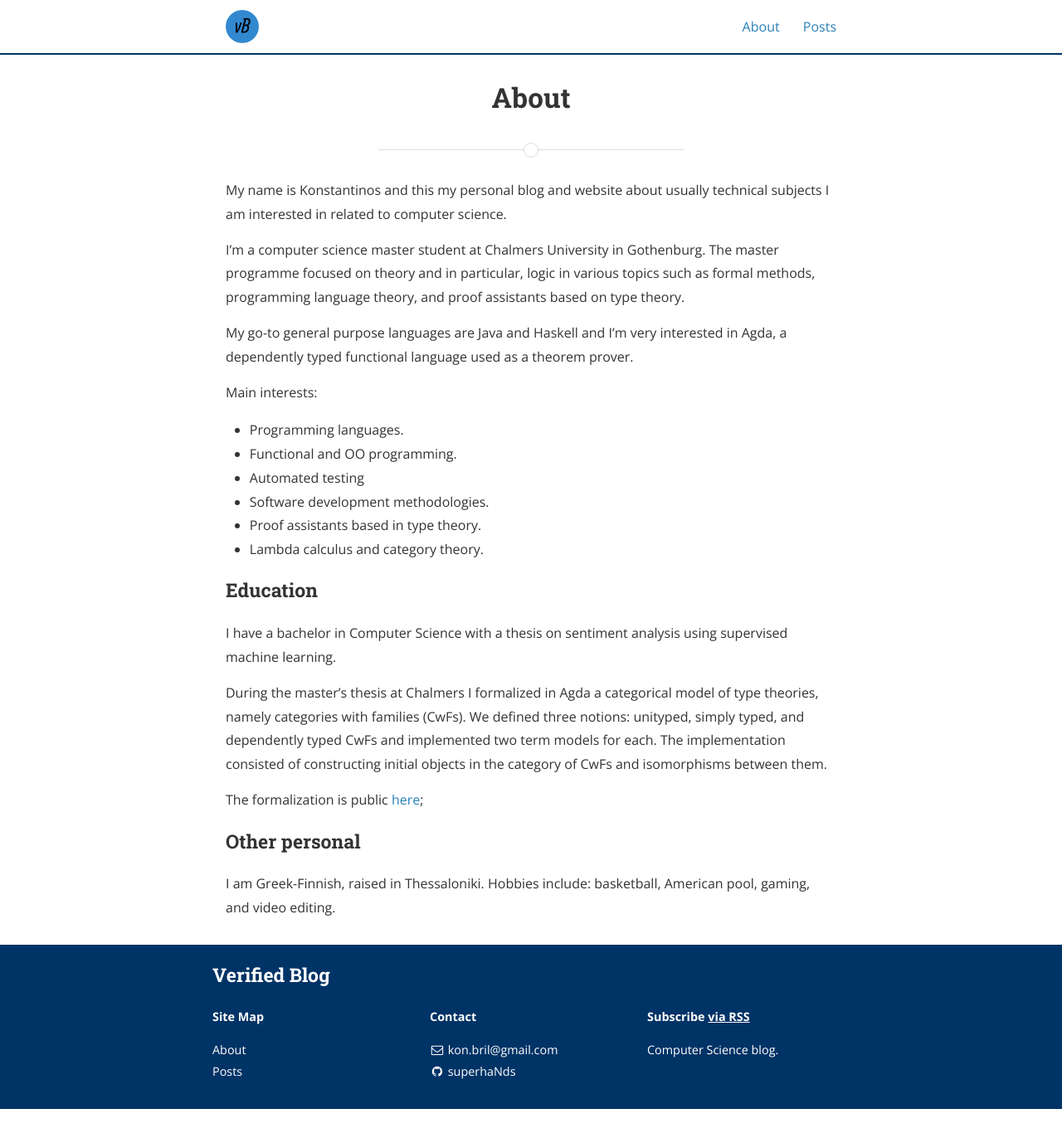
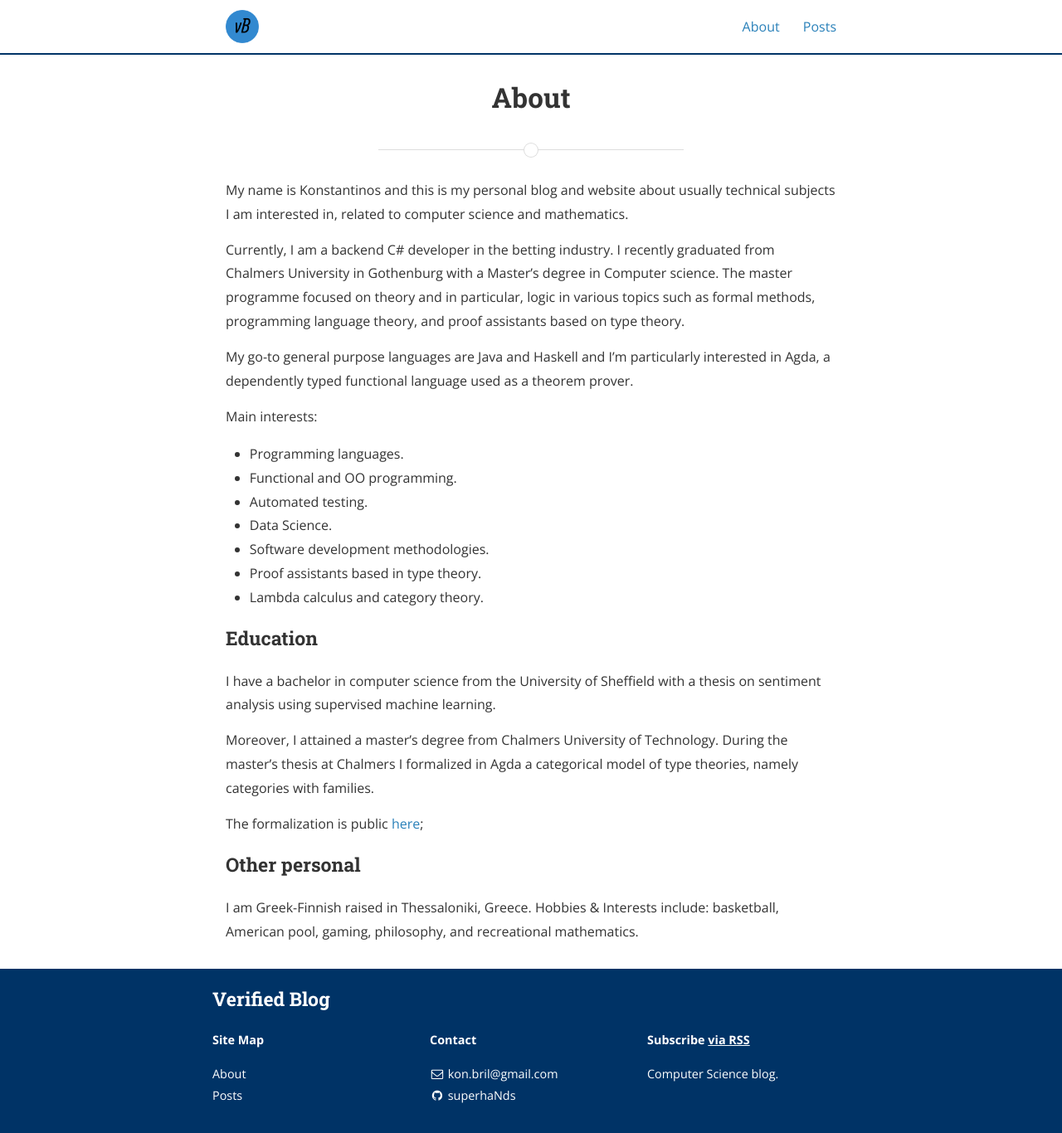
Before and after one commit to superhaNds/superhaNds.github.io, a Jekyll site: the page built from about.md, in a window 1280 px wide. Shown: the whole page at 83% size. Built offline with Jekyll 4.4.1, drawn with Linux system fonts in a browser that asks for light colours; nearby versions of some CDN libraries; before the commit the page ends 1337 px from its top, so only the background shows below that.

Commit message:
update posts

```diff
--- a/about.md
+++ b/about.md
@@ -4,39 +4,29 @@ title: About
 permalink: /about/
 ---
 
-My name is Konstantinos and this my personal blog and website about
-usually technical subjects I am interested in related to computer science.
+My name is Konstantinos and this is my personal blog and website about usually technical subjects I am interested in, related to computer science and mathematics.
 
-I'm a computer science master student at Chalmers University in Gothenburg.
-The master programme focused on theory and in particular, logic in various topics
-such as formal methods, programming language theory, and proof assistants based
-on type theory.
+Currently, I am a backend C# developer in the betting industry. I recently graduated from Chalmers University in Gothenburg with a Master's degree in Computer science. The master programme focused on theory and in particular, logic in various topics such as formal methods, programming language theory, and proof assistants based on type theory.
 
-My go-to general purpose languages are Java and Haskell and I'm very interested
-in Agda, a dependently typed functional language used as a theorem prover.
+My go-to general purpose languages are Java and Haskell and I'm particularly interested in Agda, a dependently typed functional language used as a theorem prover.
 
 Main interests:
 - Programming languages.
 - Functional and OO programming.
-- Automated testing
+- Automated testing.
+- Data Science.
 - Software development methodologies.
 - Proof assistants based in type theory.
 - Lambda calculus and category theory.
 
 ### Education ###
 
-I have a bachelor in Computer Science with a thesis on sentiment analysis using
-supervised machine learning.
+I have a bachelor in computer science from the University of Sheffield with a thesis on sentiment analysis using supervised machine learning.
 
-During the master's thesis at Chalmers I formalized in Agda a categorical model
-of type theories, namely categories with families (CwFs). We defined
-three notions: unityped, simply typed, and dependently typed CwFs and
-implemented two term models for each. The implementation consisted of constructing
-initial objects in the category of CwFs and isomorphisms between them.
+Moreover, I attained a master's degree from Chalmers University of Technology. During the master's thesis at Chalmers I formalized in Agda a categorical model of type theories, namely categories with families.
 
 The formalization is public [here](https://github.com/superhaNds/cwfs);
 
 ### Other personal
 
-I am Greek-Finnish, raised in Thessaloniki. Hobbies include:
-basketball, American pool, gaming, and video editing.
+I am Greek-Finnish raised in Thessaloniki, Greece. Hobbies & Interests include: basketball, American pool, gaming, philosophy, and recreational mathematics.
```
Also changed, not shown: 1 other file.
